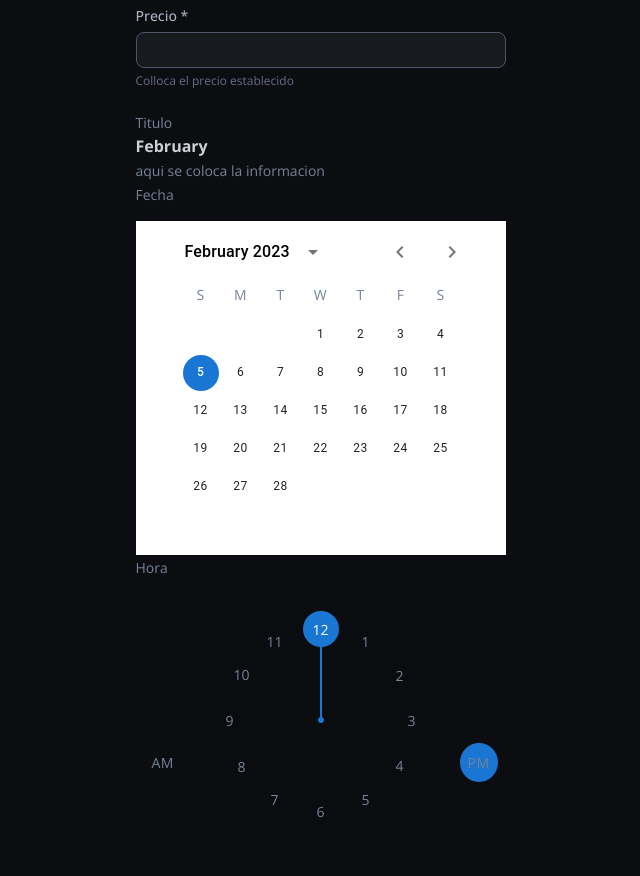
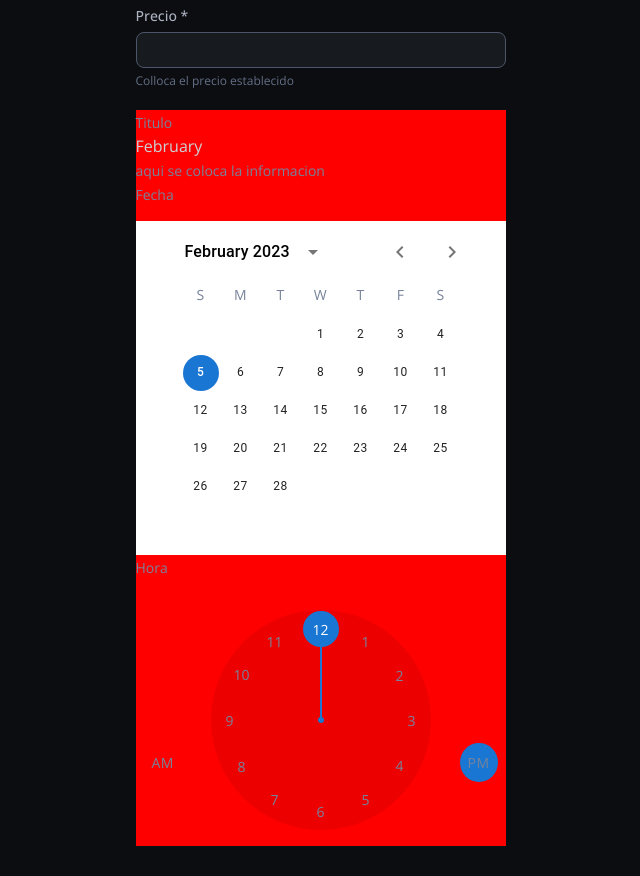
Before and after one commit to angeleesc/wolfy-marketplace-3.0-js, a React (Create React App) app: page /create-new-nft in a window 1280 px wide. Shown: the part 1439-2315 px from the top of the page, without its empty margins (132-772 px from the left). Built offline with nearby package versions, Linux system fonts and the light colour scheme.

Commit message:
date picker css

```diff
--- a/src/components/form-controls/pickers/DateTimePikerNotModal.jsx
+++ b/src/components/form-controls/pickers/DateTimePikerNotModal.jsx
@@ -7,8 +7,9 @@ import {
 } from "@mui/x-date-pickers";
 import { AdapterDateFns } from "@mui/x-date-pickers/AdapterDateFns";
 import { format } from "date-fns";
+import React, { useState } from "react";
 
-import React, { useState } from "react";
+import "./date-picker.scss"
 
 export default function DateTimePikerNotModal({textLabel="Titulo", defaultDate= new Date(), info="aqui se coloca la informacion"  }) {
   const [value, setValue] = useState(defaultDate)                      ;
@@ -19,7 +20,7 @@ export default function DateTimePikerNotModal({textLabel="Titulo", defaultDate=
   const defaultData = new Date();
 
   return (
-    <div>
+    <div className="date-picker" >
       <span>{textLabel}</span>
       <h3>
         {formatedDate}
--- /dev/null
+++ b/src/components/form-controls/pickers/date-picker.scss
@@ -0,0 +1,10 @@
+@tailwind base;
+@tailwind components;
+@tailwind utilities;
+
+.date-picker{
+
+    background-color: red;
+
+
+}
```
